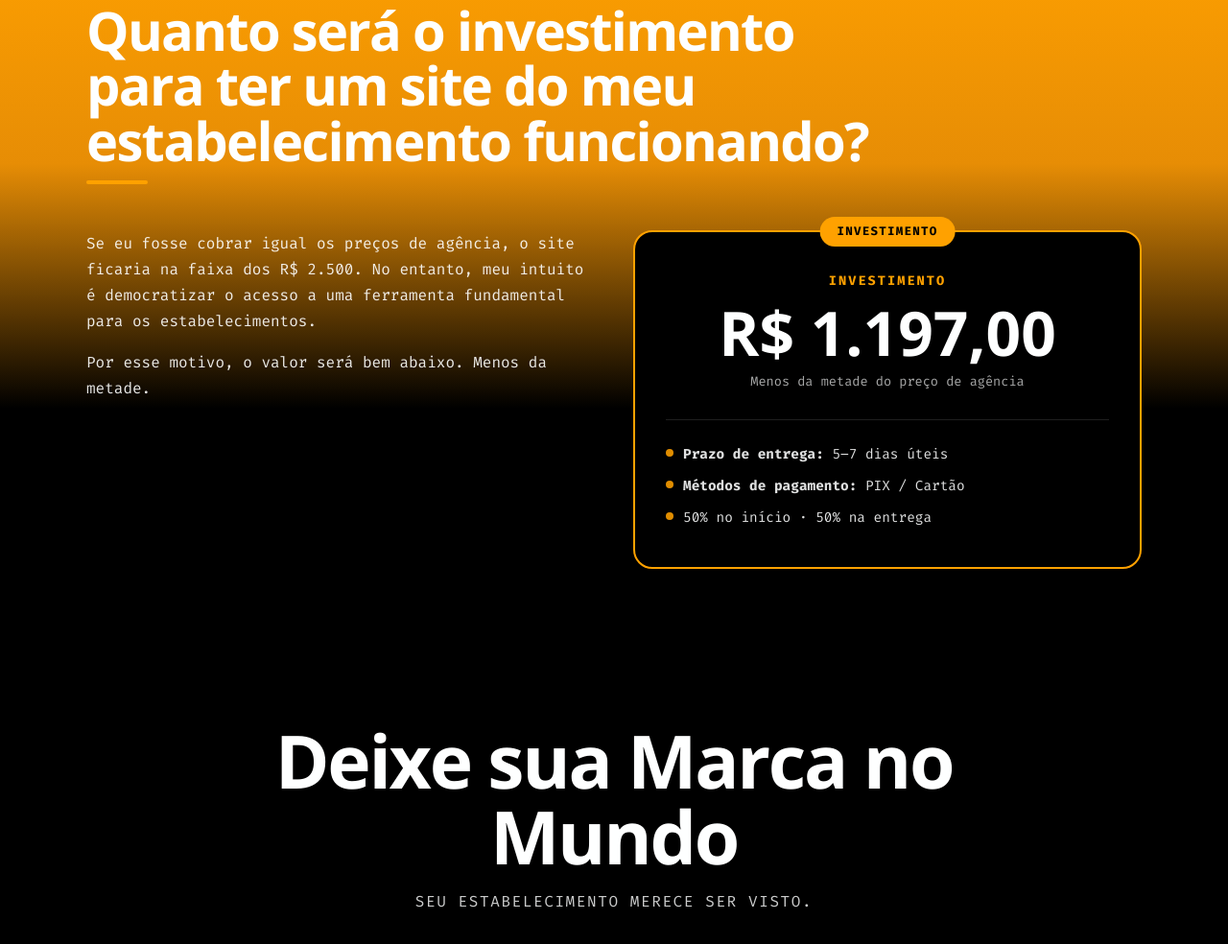
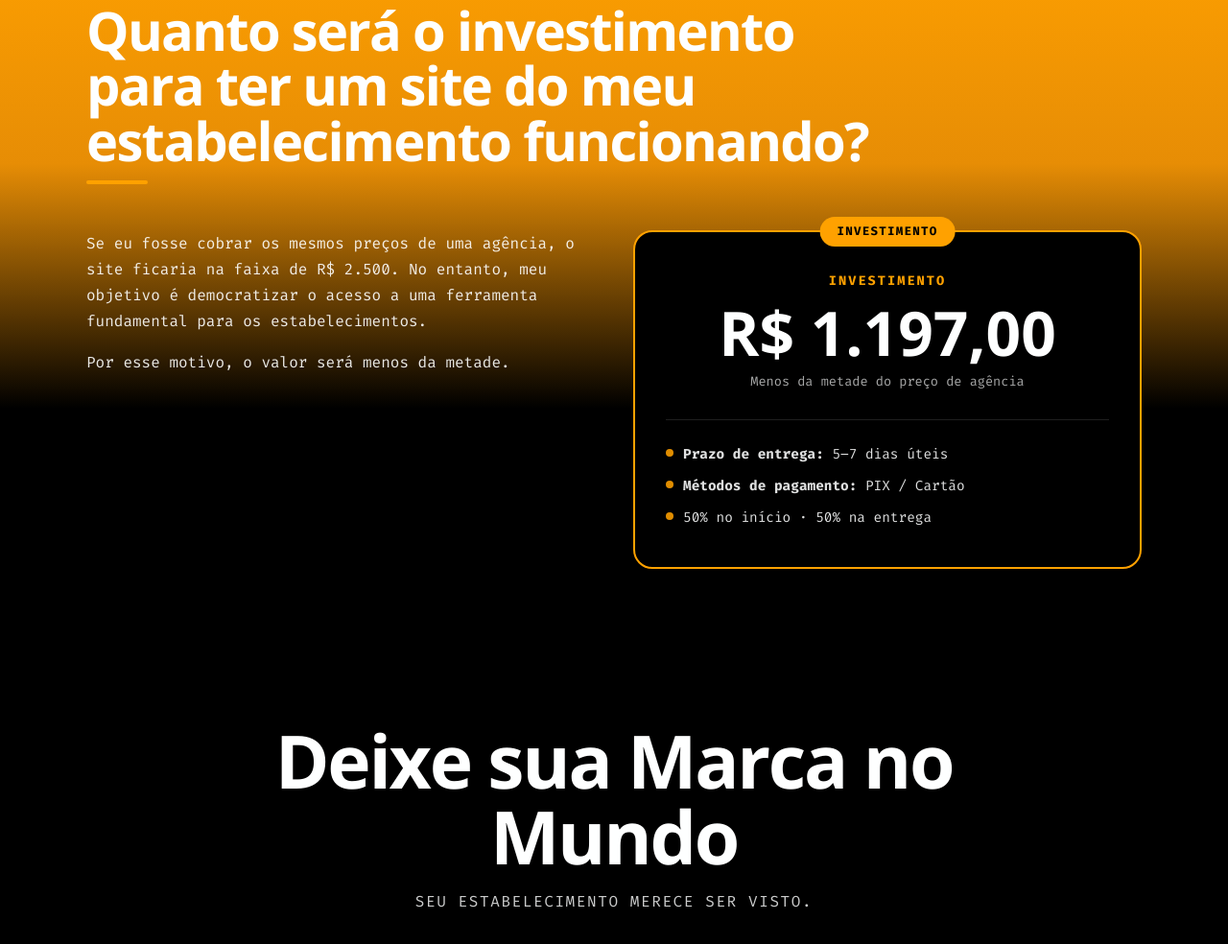
Before and after one commit to victorcoleoneiv-alt/Proposta-Comercial---Restaurante, a plain HTML site: page index.html in a window 1280 px wide. Shown: the part 2991-3975 px from the top of the page at 96% size. Drawn offline with nearby package versions, Linux system fonts and the light colour scheme.

Commit message:
Update index.html

```diff
--- a/index.html
+++ b/index.html
@@ -665,8 +665,8 @@
       <div class="pricing-wrapper">
 
         <div class="pricing-text">
-          <p>Se eu fosse cobrar igual os preços de agência, o site ficaria na faixa dos R$ 2.500. No entanto, meu intuito é democratizar o acesso a uma ferramenta fundamental para os estabelecimentos.</p>
-          <p>Por esse motivo, o valor será bem abaixo. Menos da metade.</p>
+          <p>Se eu fosse cobrar os mesmos preços de uma agência, o site ficaria na faixa de R$ 2.500. No entanto, meu objetivo é democratizar o acesso a uma ferramenta fundamental para os estabelecimentos.</p>
+          <p>Por esse motivo, o valor será menos da metade.</p>
         </div>
 
         <div class="pricing-card">
```
